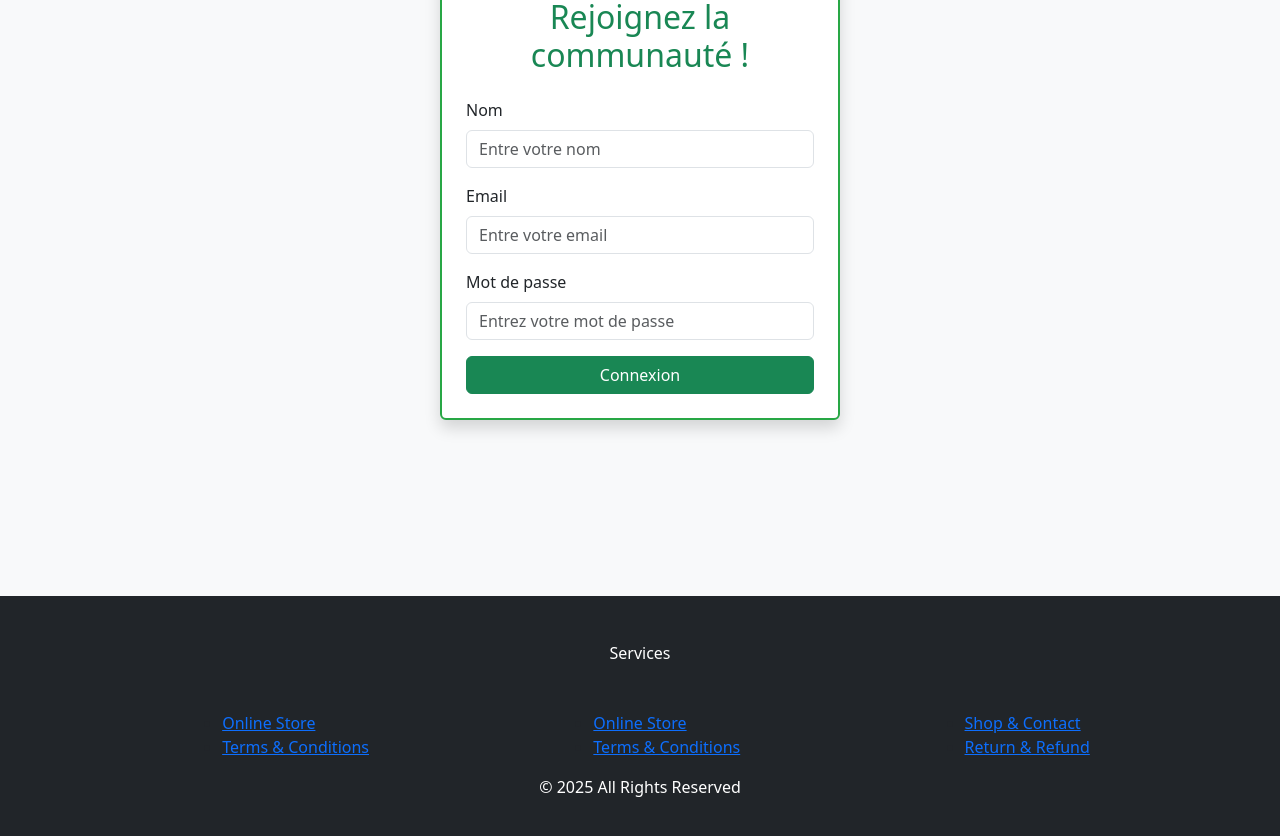
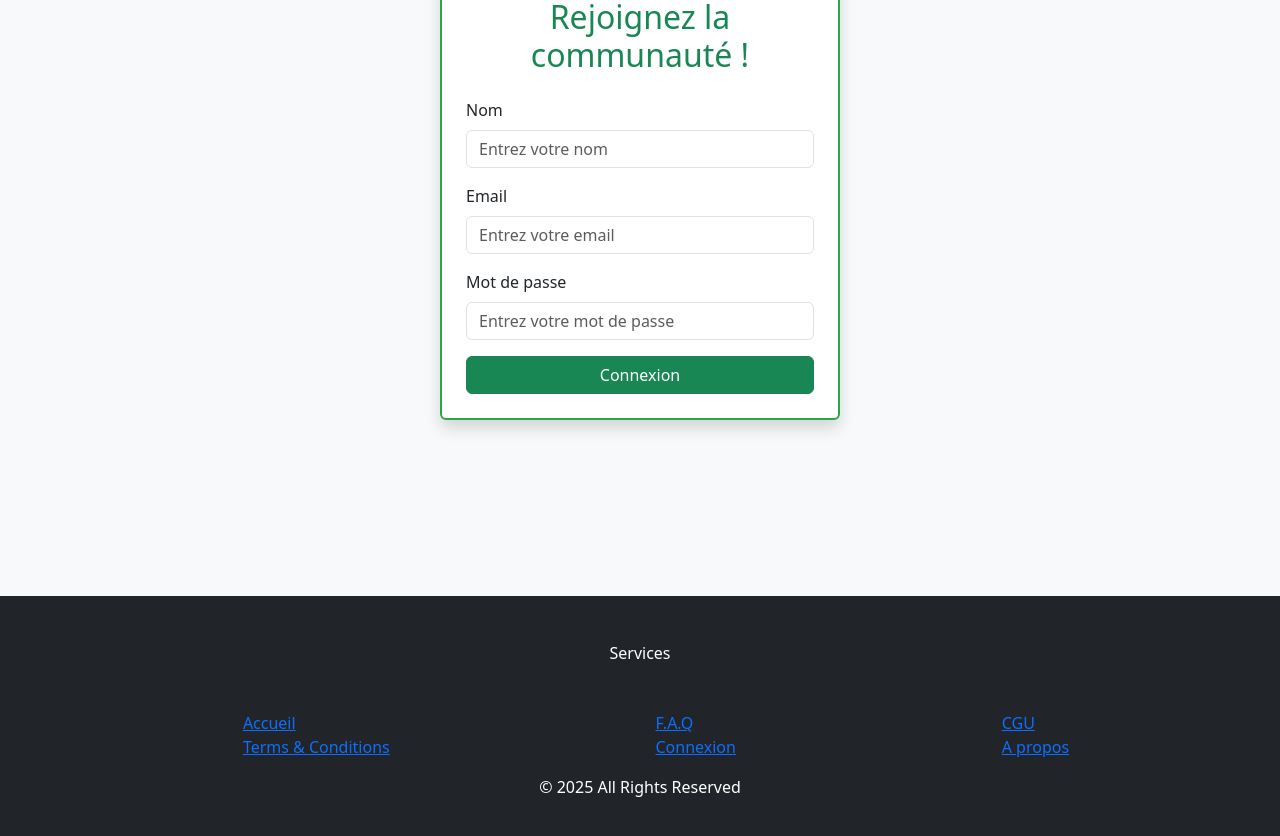
Before and after one commit to mataxelle/Tro_ov, a Nuxt app in the folder frontend/: page /register in a window 1280 px wide. Shown: the part 260-1096 px from the top of the page. Built offline with nearby package versions, Linux system fonts and the light colour scheme.

Commit message:
Update footer

```diff
--- a/frontend/components/Footer.vue
+++ b/frontend/components/Footer.vue
@@ -7,7 +7,7 @@
           <div class="d-md-flex justify-content-around mt-5">
             <ul>
               <li>
-                <NuxtLink to="/" class=""> Online Store </NuxtLink>
+                <NuxtLink to="/" class=""> Accueil </NuxtLink>
               </li>
               <li>
                 <NuxtLink to="/" class=""> Terms & Conditions </NuxtLink>
@@ -15,18 +15,18 @@
             </ul>
             <ul>
               <li>
-                <NuxtLink to="/" class=""> Online Store </NuxtLink>
+                <NuxtLink to="/" class=""> F.A.Q </NuxtLink>
               </li>
               <li>
-                <NuxtLink to="/" class=""> Terms & Conditions </NuxtLink>
+                <NuxtLink to="/" class=""> Connexion </NuxtLink>
               </li>
             </ul>
             <ul>
               <li>
-                <NuxtLink to="/" class=""> Shop & Contact </NuxtLink>
+                <NuxtLink to="/" class=""> CGU </NuxtLink>
               </li>
               <li>
-                <NuxtLink to="/" class=""> Return & Refund </NuxtLink>
+                <NuxtLink to="/" class=""> A propos </NuxtLink>
               </li>
             </ul>
           </div>
--- a/frontend/components/auth/LoginForm.vue
+++ b/frontend/components/auth/LoginForm.vue
@@ -1,33 +1,17 @@
 <template>
-  <div
-    class="container d-flex justify-content-center align-items-center min-vh-100 bg-light"
-  >
-    <form
-      @submit.prevent="submit"
-      class="form-login p-4 rounded shadow bg-white"
-    >
+  <div class="container d-flex justify-content-center align-items-center min-vh-100 bg-light">
+    <form @submit.prevent="submit" class="form-login p-4 rounded shadow bg-white">
       <h2 class="text-center text-success mb-4">Connexion</h2>
       <div class="mb-3">
         <label for="email" class="form-label">Email</label>
-        <input
-          v-model="email"
-          type="email"
-          class="form-control"
-          id="email"
-          placeholder="Entre votre email"
-        />
+        <input v-model="email" type="email" class="form-control" id="email" placeholder="Entrez votre email" />
         <div v-if="errors.email" class="text-danger">{{ errors.email }}</div>
       </div>
 
       <div class="mb-3">
         <label for="password" class="form-label">Mot de passe</label>
-        <input
-          v-model="password"
-          type="password"
-          id="password"
-          class="form-control"
-          placeholder="Entrez votre mot de passe"
-        />
+        <input v-model="password" type="password" id="password" class="form-control"
+          placeholder="Entrez votre mot de passe" />
         <div v-if="errors.password" class="text-danger">
           {{ errors.password }}
         </div>
@@ -89,10 +73,10 @@ export default {
         })
           .then((response) => response.json())
           .then((data) => {
-            console.log("Données reçues g:", data);
+            console.log(data);
           })
           .catch((error) => {
-            console.error("Erreur lors de la requête:", error);
+            console.error(error);
           });
 
         this.$router.push("/object");
--- a/frontend/components/auth/RegisterForm.vue
+++ b/frontend/components/auth/RegisterForm.vue
@@ -1,45 +1,23 @@
 <template>
-  <div
-    class="container d-flex justify-content-center align-items-center min-vh-100 bg-light"
-  >
-    <form
-      @submit.prevent="submit"
-      class="form-login p-4 rounded shadow bg-white"
-    >
+  <div class="container d-flex justify-content-center align-items-center min-vh-100 bg-light">
+    <form @submit.prevent="submit" class="form-login p-4 rounded shadow bg-white">
       <h2 class="text-center text-success mb-4">Rejoignez la communauté !</h2>
       <div class="mb-3">
         <label for="name" class="form-label">Nom</label>
-        <input
-          v-model="name"
-          type="text"
-          class="form-control"
-          id="name"
-          placeholder="Entre votre nom"
-        />
+        <input v-model="name" type="text" class="form-control" id="name" placeholder="Entrez votre nom" />
         <div v-if="errors.name" class="text-danger">{{ errors.name }}</div>
       </div>
 
       <div class="mb-3">
         <label for="email" class="form-label">Email</label>
-        <input
-          v-model="email"
-          type="email"
-          class="form-control"
-          id="email"
-          placeholder="Entre votre email"
-        />
+        <input v-model="email" type="email" class="form-control" id="email" placeholder="Entrez votre email" />
         <div v-if="errors.email" class="text-danger">{{ errors.email }}</div>
       </div>
 
       <div class="mb-3">
         <label for="password" class="form-label">Mot de passe</label>
-        <input
-          v-model="password"
-          type="password"
-          id="password"
-          class="form-control"
-          placeholder="Entrez votre mot de passe"
-        />
+        <input v-model="password" type="password" id="password" class="form-control"
+          placeholder="Entrez votre mot de passe" />
         <div v-if="errors.password" class="text-danger">
           {{ errors.password }}
         </div>
--- a/frontend/schemas/ObjectSchema.js
+++ b/frontend/schemas/ObjectSchema.js
@@ -10,8 +10,8 @@ export const objectSchema = Joi.object({
     "string.min": "La description doit contenir au moins 8 caractères.",
     "any.required": "La description est obligatoire.",
   }),
-  color: Joi.string().min(2).messages({
-    "string.min": "La description doit contenir au moins 2 caractères.",
+  color: Joi.string().min(0).messages({
+    "string.min": "Champ non obligatoire.",
   }),
   imageUrl: Joi.string().required().messages({
     "string.min": "Le mot de passe doit contenir au moins 8 caractères.",
```
Also changed, not shown: frontend/pages/objects/[id].vue (indentation only).
